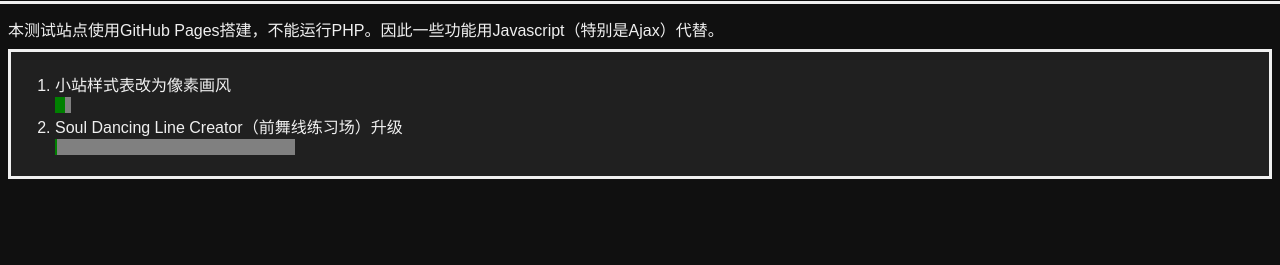
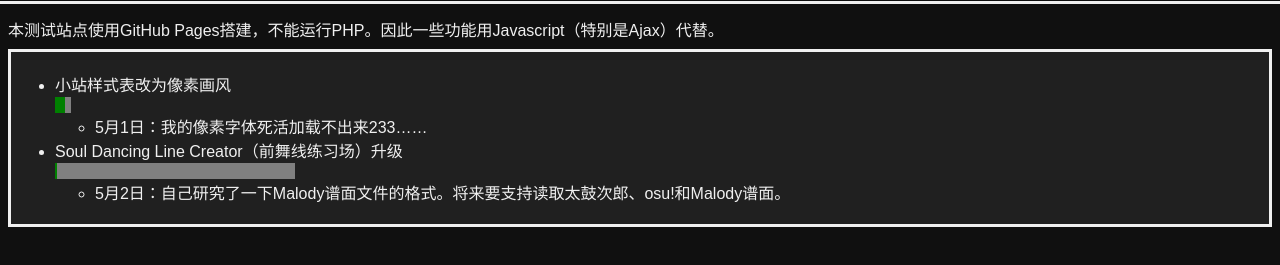
Before and after one commit to DGCK81LNN/dgck81lnn.github.io_old, a plain HTML site: page index.html in a window 1280 px wide. Shown: the part 31-296 px from the top of the page. Drawn offline with Linux system fonts and the light colour scheme; a web font is replaced by a local one.

Commit message:
add support for more info in plans.json

```diff
--- a/index.html
+++ b/index.html
@@ -12,7 +12,7 @@
 <div class="soultpl-heading-box">灵魂小站临时测试站点</div>
 <p>本测试站点使用GitHub Pages搭建，不能运行PHP。因此一些功能用Javascript（特别是Ajax）代替。</p>
 <div class="soulbox">
-<ol id="list">
+<ul id="list">
 Ajax加载内容……
 </ol>
 </div>
@@ -45,13 +45,28 @@ xhr.addEventListener("load", () => {
       let progress = document.createElement("progress");
       if("value" in obj)
         progress.value = obj.value;
-      if("max" in obj){
+      if("max" in obj)
         progress.max = obj.max;
-      }
       progress.style.width = `${"max" in obj ? obj.max : 1}rem`;
       progress.title = `${obj.value || 0} / ${obj.max || 1}`;
       item.appendChild(document.createElement("br"));
       item.appendChild(progress);
+    }
+    if(obj.info instanceof Array){
+      let info = document.createElement("ul");
+      let latest = document.createElement("li");
+      latest.innerHTML = obj.info[0];
+      info.appendChild(latest);
+      if(obj.info.length > 1){
+        let more = document.createElement("details");
+        for(let i=0; i < obj.info.length; i++){
+          let hist = document.createElement("li");
+          hist.innerHTML = obj.info[i];
+          more.appendChild(hist);
+        }
+        info.appendChild(more);
+      }
+      item.appendChild(info);
     }
     list.appendChild(item);
   });
```
